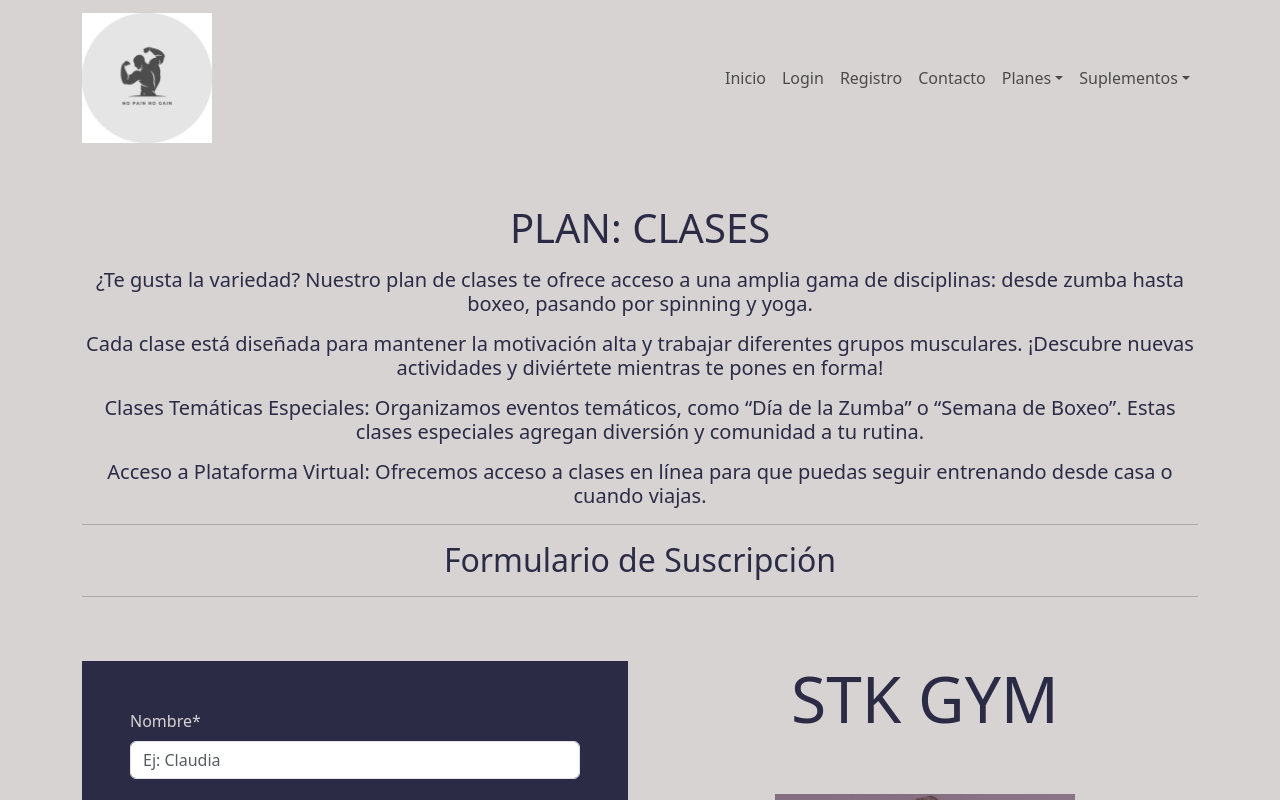
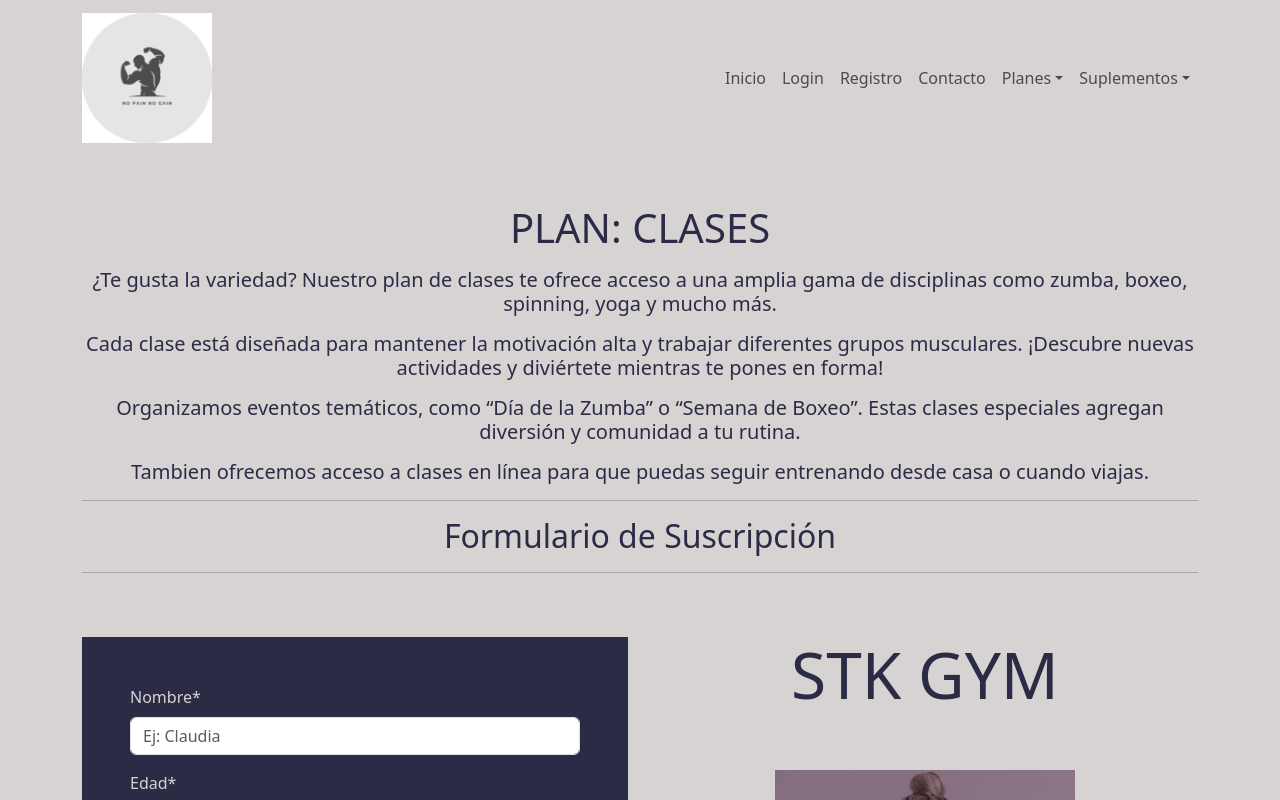
Before and after one commit to cristiandcode/Gimnasio, a React (Vite) app: page /Clases in a window 1280 px wide. Shown: the top 800 px of the page. Built offline with nearby package versions, Linux system fonts and the light colour scheme.

Commit message:
cambiamos detalles del texto

```diff
--- a/src/components/pages/paginasPlanes/PlanClases.jsx
+++ b/src/components/pages/paginasPlanes/PlanClases.jsx
@@ -32,8 +32,8 @@ const PlanClases = () => {
       <h1 className="text-center textoMorado">PLAN: CLASES</h1>
       <h5 className="text-center textoMorado mt-3">
         ¿Te gusta la variedad? Nuestro plan de clases te ofrece acceso a una
-        amplia gama de disciplinas: desde zumba hasta boxeo, pasando por
-        spinning y yoga.
+        amplia gama de disciplinas como zumba, boxeo, spinning, yoga y mucho
+        más.
       </h5>
       <h5 className="text-center textoMorado mt-3">
         Cada clase está diseñada para mantener la motivación alta y trabajar
@@ -41,13 +41,13 @@ const PlanClases = () => {
         mientras te pones en forma!
       </h5>
       <h5 className="text-center textoMorado mt-3">
-        Clases Temáticas Especiales: Organizamos eventos temáticos, como “Día de
-        la Zumba” o “Semana de Boxeo”. Estas clases especiales agregan diversión
-        y comunidad a tu rutina.
+        Organizamos eventos temáticos, como “Día de la Zumba” o “Semana de
+        Boxeo”. Estas clases especiales agregan diversión y comunidad a tu
+        rutina.
       </h5>
       <h5 className="text-center textoMorado mt-3">
-        Acceso a Plataforma Virtual: Ofrecemos acceso a clases en línea para que
-        puedas seguir entrenando desde casa o cuando viajas.
+        Tambien ofrecemos acceso a clases en línea para que puedas seguir
+        entrenando desde casa o cuando viajas.
       </h5>
       <hr />
       <h2 className="text-center textoMorado">Formulario de Suscripción</h2>
```
